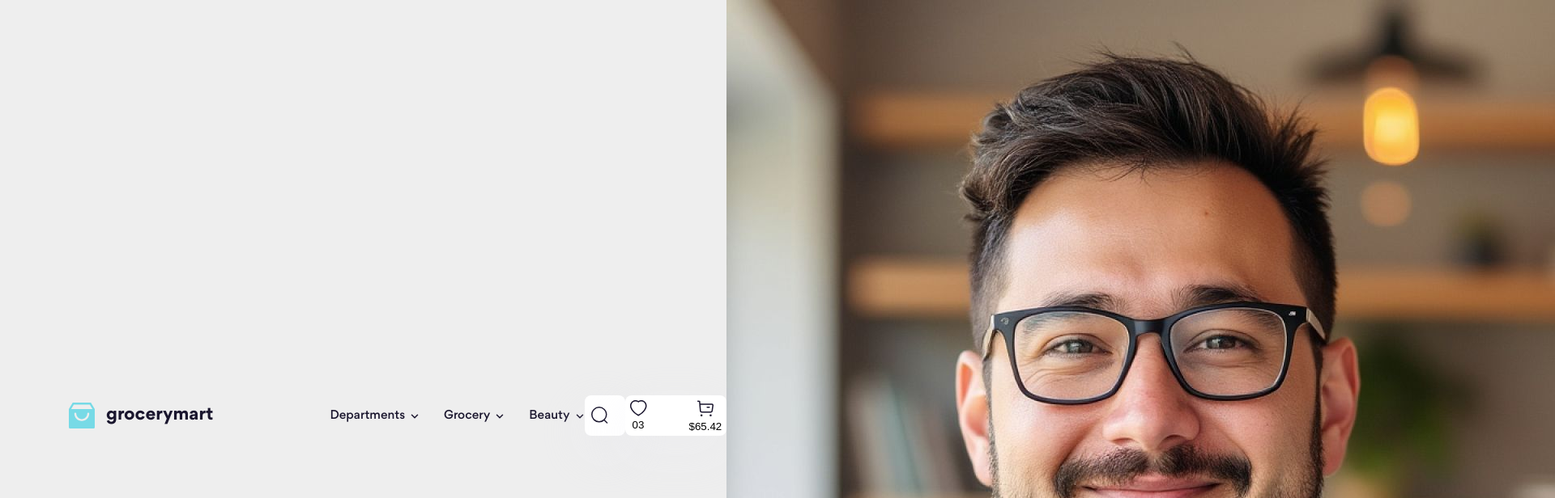
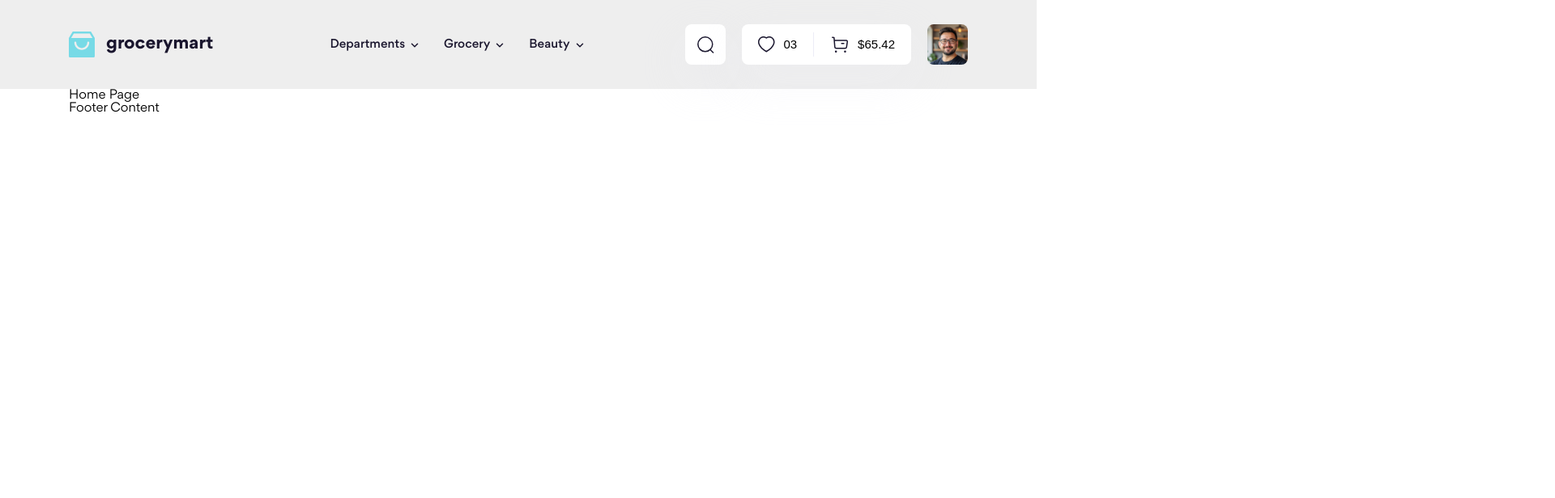
Before and after one commit to DangQui/htmlcss-project-8, a website: page index.html in a window 1280 px wide. Shown: the top 616 px of the page at 81% size, 1920 px wide, since content can reach past the window. Drawn offline with Linux system fonts and the light colour scheme.

Commit message:
Xây dựng phần Header #2

```diff
--- a/scss/layout/_header.scss
+++ b/scss/layout/_header.scss
@@ -5,6 +5,7 @@
 .top-bar {
     display: flex;
     align-items: center;
+    padding: 30px 0;
 }
 
 .navbar {
@@ -36,11 +37,11 @@
 .top-act {
     display: flex;
     align-items: center;
+    column-gap: 20px;
 
     &__group {
         display: flex;
         align-items: center;
-        column-gap: 20px;
 
         min-width: 50px;
         height: 50px;
@@ -49,4 +50,34 @@
         background: var(--Secondary-Color-Background, #fff);
         box-shadow: 0 20px 60px 10px rgba(237, 237, 246, 0.2);
     }
+
+    &__group--single &__btn {
+        padding: 13px;
+    }
+
+    &__btn {
+        display: flex;
+        align-items: center;
+        column-gap: 10px;
+        padding: 13px 20px;
+    }
+
+    &__title {
+        font-size: 1.5rem;
+        font-weight: 500;
+        line-height: 1.47;
+    }
+
+    &__separate {
+        width: 1px;
+        height: 30px;
+        background: #ededf6;
+    }
+
+    &__avatar {
+        display: block;
+        width: 50px;
+        height: 50px;
+        border-radius: 8px;
+    }
 }
--- a/template/header.html
+++ b/template/header.html
@@ -44,7 +44,7 @@
 
         <!-- Actions -->
         <div class="top-act">
-            <div class="top-act__group">
+            <div class="top-act__group top-act__group--single">
                 <button class="top-act__btn">
                     <img
                         src="./assets/icons/search.svg"
```
Also changed, not shown: assets/css/main.css, 1 other file.
